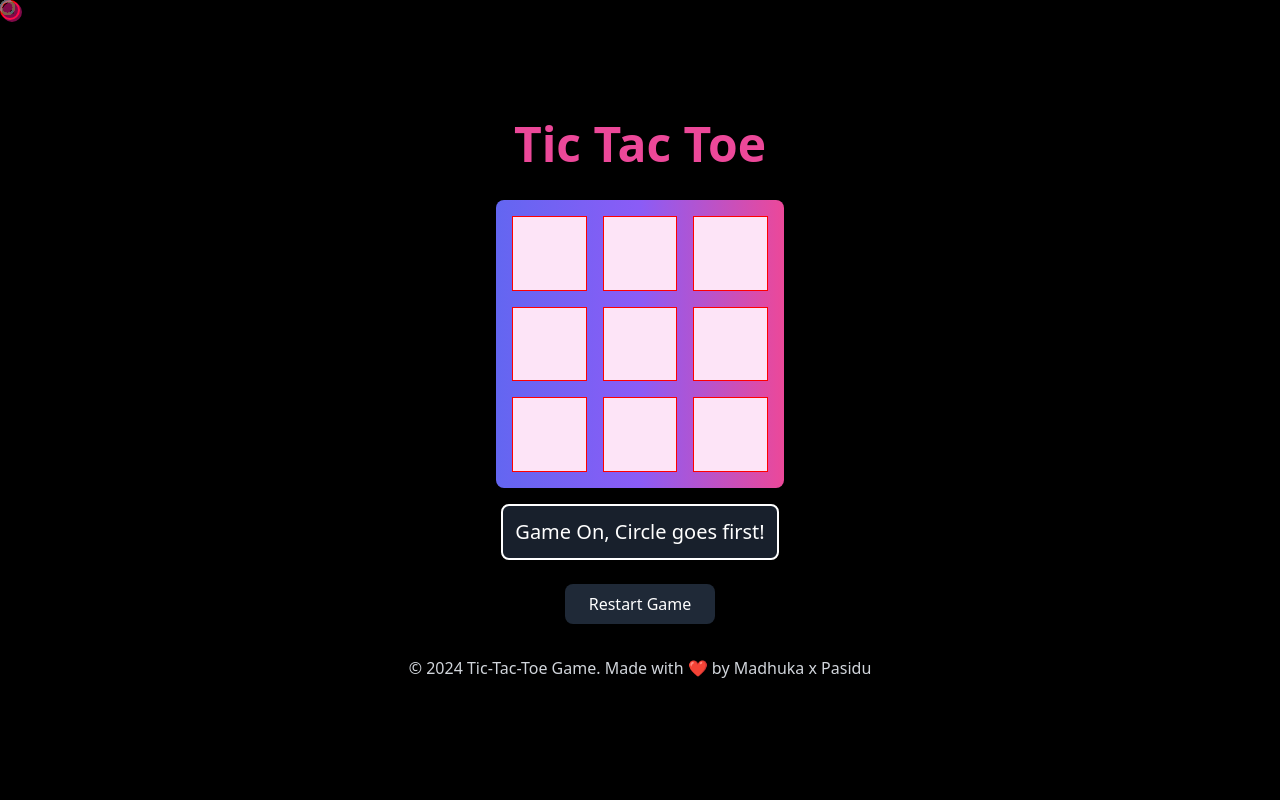
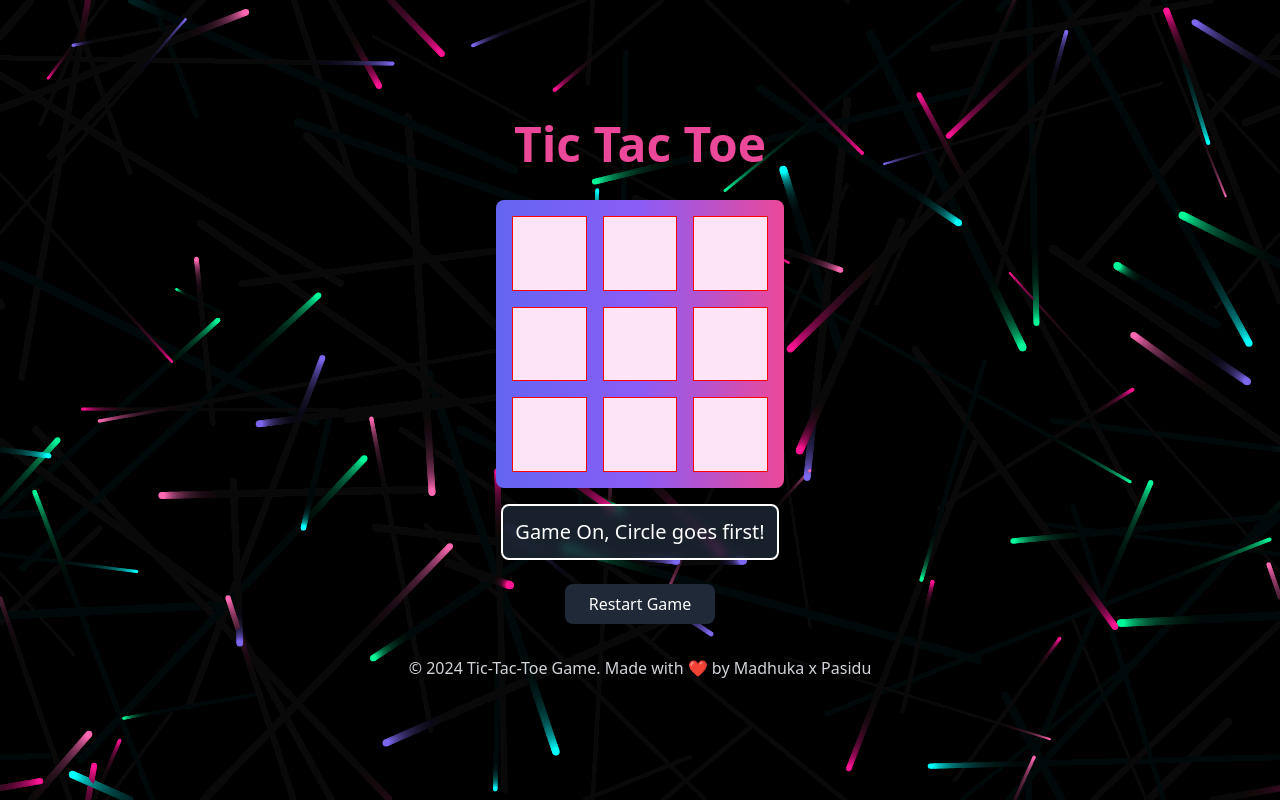
Before and after one commit to Mrghost077/Tic-Tac-Toe-Game-contributed-, a plain HTML site: page index.html in a window 1280 px wide. Drawn offline with nearby package versions, Linux system fonts and the light colour scheme.

Commit message:
add background animatiom

```diff
--- a/app.js
+++ b/app.js
@@ -1,3 +1,67 @@
+// Background Animation Setup
+const canvas = document.getElementById('bgCanvas');
+const ctx = canvas.getContext('2d');
+
+// Set canvas size
+function resizeCanvas() {
+    canvas.width = window.innerWidth;
+    canvas.height = window.innerHeight;
+}
+resizeCanvas();
+window.addEventListener('resize', resizeCanvas);
+
+// Create particles
+const particles = [];
+const particleCount = 100;
+const particleColors = ['#FF69B4', '#00FFFF', '#FF1493', '#7B68EE', '#00FA9A'];
+
+class Particle {
+    constructor() {
+        this.x = Math.random() * canvas.width;
+        this.y = Math.random() * canvas.height;
+        this.size = Math.random() * 3 + 1;
+        this.speedX = Math.random() * 3 - 1.5;
+        this.speedY = Math.random() * 3 - 1.5;
+        this.color = particleColors[Math.floor(Math.random() * particleColors.length)];
+    }
+
+    update() {
+        this.x += this.speedX;
+        this.y += this.speedY;
+
+        if (this.x > canvas.width) this.x = 0;
+        if (this.x < 0) this.x = canvas.width;
+        if (this.y > canvas.height) this.y = 0;
+        if (this.y < 0) this.y = canvas.height;
+    }
+
+    draw() {
+        ctx.fillStyle = this.color;
+        ctx.beginPath();
+        ctx.arc(this.x, this.y, this.size, 0, Math.PI * 2);
+        ctx.fill();
+    }
+}
+
+// Initialize particles
+for (let i = 0; i < particleCount; i++) {
+    particles.push(new Particle());
+}
+
+// Animation loop
+function animate() {
+    ctx.fillStyle = 'rgba(0, 0, 0, 0.05)';
+    ctx.fillRect(0, 0, canvas.width, canvas.height);
+
+    particles.forEach(particle => {
+        particle.update();
+        particle.draw();
+    });
+
+    requestAnimationFrame(animate);
+}
+animate();
+
 // Initialize game elements
 const gameBoard = document.querySelector("#gameBoard");
 const gameInfo = document.querySelector('#gameInfo');
@@ -7,100 +71,11 @@ let cells = Array(9).fill("");
 let playTurn = "circle";
 let gameActive = true;
 
-// Cursor effect setup
-const cursor = document.createElement('div');
-cursor.classList.add('cursor');
-document.body.appendChild(cursor);
-
-const colors = ['#ff0000', '#ff8700', '#ffd300', '#deff0a', '#a4ff0a', '#0aff99', '#0aefff', '#147df5', '#580aff', '#be0aff'];
-let colorIndex = 0;
-
-// Add cursor trail
-const trailCount = 20;
-const trails = [];
-for (let i = 0; i < trailCount; i++) {
-    const trail = document.createElement('div');
-    trail.classList.add('cursor-trail');
-    trail.style.opacity = 1 - (i / trailCount);
-    document.body.appendChild(trail);
-    trails.push({ element: trail, x: 0, y: 0 });
-}
-
-let currentX = 0;
-let currentY = 0;
-let targetX = 0;
-let targetY = 0;
-
 // Event listeners
-document.addEventListener('mousemove', updateCursor);
 restartButton.addEventListener('click', restartGame);
-document.addEventListener('mousedown', () => cursor.classList.add('cursor-click'));
-document.addEventListener('mouseup', () => cursor.classList.remove('cursor-click'));
-document.addEventListener('click', createSplash);
 
 // Initialize game
 initializeGame();
-
-function updateCursor(e) {
-    targetX = e.clientX - 10;
-    targetY = e.clientY - 10;
-}
-
-function animateCursor() {
-    // Smooth movement with lerp
-    currentX += (targetX - currentX) * 0.15;
-    currentY += (targetY - currentY) * 0.15;
-
-    cursor.style.left = `${currentX}px`;
-    cursor.style.top = `${currentY}px`;
-    cursor.style.borderColor = colors[colorIndex];
-
-    // Update trails
-    trails.forEach((trail, index) => {
-        setTimeout(() => {
-            trail.x += (currentX - trail.x) * 0.3;
-            trail.y += (currentY - trail.y) * 0.3;
-            trail.element.style.left = `${trail.x}px`;
-            trail.element.style.top = `${trail.y}px`;
-            trail.element.style.borderColor = colors[(colorIndex + index) % colors.length];
-        }, index * 30);
-    });
-
-    colorIndex = (colorIndex + 1) % colors.length;
-    requestAnimationFrame(animateCursor);
-}
-
-// Start animation
-animateCursor();
-
-function createSplash(e) {
-    const splash = document.createElement('div');
-    splash.className = 'splash';
-    splash.style.left = `${e.clientX - 50}px`;
-    splash.style.top = `${e.clientY - 50}px`;
-
-    const particleCount = 12;
-    const colors = ['#FF69B4', '#00FFFF', '#FF1493', '#7B68EE', '#00FA9A'];
-
-    for (let i = 0; i < particleCount; i++) {
-        const particle = document.createElement('div');
-        particle.className = 'splash-particle';
-        particle.style.backgroundColor = colors[Math.floor(Math.random() * colors.length)];
-
-        const angle = (i * (360 / particleCount)) * (Math.PI / 180);
-        const distance = 50 + Math.random() * 30;
-        const tx = Math.cos(angle) * distance;
-        const ty = Math.sin(angle) * distance;
-
-        particle.style.setProperty('--tx', `${tx}px`);
-        particle.style.setProperty('--ty', `${ty}px`);
-
-        splash.appendChild(particle);
-    }
-
-    document.body.appendChild(splash);
-    setTimeout(() => splash.remove(), 1000);
-}
 
 function initializeGame() {
     gameInfo.textContent = 'Game On, Circle goes first!';
--- a/index.html
+++ b/index.html
@@ -34,6 +34,7 @@
             justify-content: center;
             flex-direction: column;
             align-items: center;
+            position: relative;
         }
 
         .square {
@@ -67,97 +68,24 @@
             font-weight: bold;
         }
 
-        .cursor {
-            width: 20px;
-            height: 20px;
-            border: 2px solid #ffd700;
-            border-radius: 50%;
-            position: fixed;
-            pointer-events: none;
-            z-index: 9999;
-            mix-blend-mode: difference;
-            transition: transform 0.2s ease;
-        }
-
-        .cursor-trail {
-            width: 15px;
-            height: 15px;
-            border: 2px solid #ffd700;
-            border-radius: 50%;
-            position: fixed;
-            pointer-events: none;
-            z-index: 9998;
-            mix-blend-mode: difference;
-        }
-
-        .cursor-click {
-            transform: scale(0.7);
-        }
-
-        .square:hover~.cursor {
-            transform: scale(1.5);
-        }
-
-        button:hover~.cursor {
-            transform: scale(1.5);
-        }
-
-        .cursor::before {
-            content: '';
-            width: 20px;
-            height: 20px;
-            position: absolute;
-            border: 8px solid #ff1493;
-            border-radius: 50%;
-            opacity: .5;
-            animation: pulse 1s ease-out infinite;
-        }
-
-        @keyframes pulse {
-            to {
-                transform: scale(2);
-                opacity: 0;
-            }
-        }
-
         #gameInfo {
             background: rgba(31, 41, 55, 0.8);
             backdrop-filter: blur(5px);
         }
 
-        .splash {
+        #bgCanvas {
             position: fixed;
-            pointer-events: none;
-            width: 100px;
-            height: 100px;
-            display: flex;
-            justify-content: center;
-            align-items: center;
-            z-index: 9997;
-        }
-
-        .splash-particle {
-            position: absolute;
-            width: 4px;
-            height: 4px;
-            border-radius: 50%;
-            animation: splash-particle 0.6s ease-out forwards;
-        }
-
-        @keyframes splash-particle {
-            0% {
-                opacity: 1;
-                transform: scale(1);
-            }
-            100% {
-                opacity: 0;
-                transform: scale(0) translate(var(--tx), var(--ty));
-            }
+            top: 0;
+            left: 0;
+            width: 100%;
+            height: 100%;
+            z-index: -1;
         }
     </style>
 </head>
 
 <body class="text-white flex flex-col items-center justify-center min-h-screen">
+    <canvas id="bgCanvas"></canvas>
     <h1 class="text-5xl font-extrabold mb-8 text-pink-500 hover:text-pink-400 transition-colors">Tic Tac Toe</h1>
 
     <div id="gameBoard" class="grid grid-cols-3 gap-4 w-72 h-72 bg-gradient-to-r from-indigo-500 via-purple-500 to-pink-500 p-4 rounded-lg shadow-lg"></div>
```
